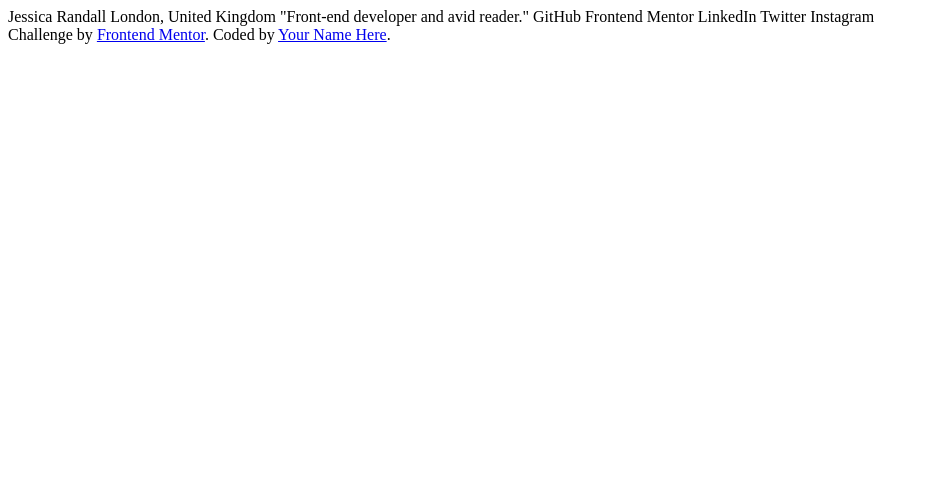
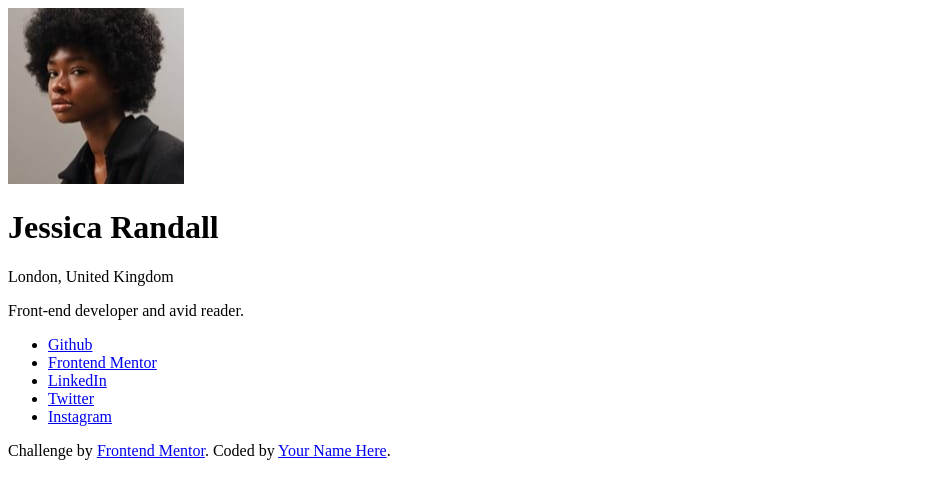
Before and after one commit to rshakash/frontend_mentor, a plain HTML site: page social-links-profile/index.html in a window 1280 px wide. Shown: the whole page, without its empty margins (0-929 px from the left). Drawn offline with Linux system fonts and the light colour scheme.

Commit message:
Add html code

```diff
--- a/social-links-profile/index.html
+++ b/social-links-profile/index.html
@@ -11,19 +11,26 @@
 </head>
 <body>
 
-  Jessica Randall
-  London, United Kingdom
-  "Front-end developer and avid reader."
+  <main class="card">
+    <img src="./assets/images/avatar-jessica.jpeg" alt="profile picture" class="profile-picture" />
+    <h1 class="name">Jessica Randall</h1>
+    <p class="location">London, United Kingdom</p>
+    <p class="bio">Front-end developer and avid reader.</p>
+    <ul class="social-links">
+      <li><a href="https://github.com" target="_blank">Github</a></li>
+      <li><a href="https://www.frontendmentor.io" target="_blank">Frontend Mentor</a></li>
+      <li><a href="https://www.linkedin.com" target="_blank">LinkedIn</a></li>
+      <li><a href="https://twitter.com" target="_blank">Twitter</a></li>
+      <li><a href="https://www.instagram.com" target="_blank">Instagram</a></li>
+    </ul>
+  </main>
 
-  GitHub
-  Frontend Mentor
-  LinkedIn
-  Twitter
-  Instagram
 
-  <div class="attribution">
-    Challenge by <a href="https://www.frontendmentor.io?ref=challenge" target="_blank">Frontend Mentor</a>.
-    Coded by <a href="#">Your Name Here</a>.
-  </div>
+  <footer>
+    <div class="attribution">
+      Challenge by <a href="https://www.frontendmentor.io?ref=challenge" target="_blank">Frontend Mentor</a>.
+      Coded by <a href="#">Your Name Here</a>.
+    </div>
+  </footer>
 </body>
 </html>
```
